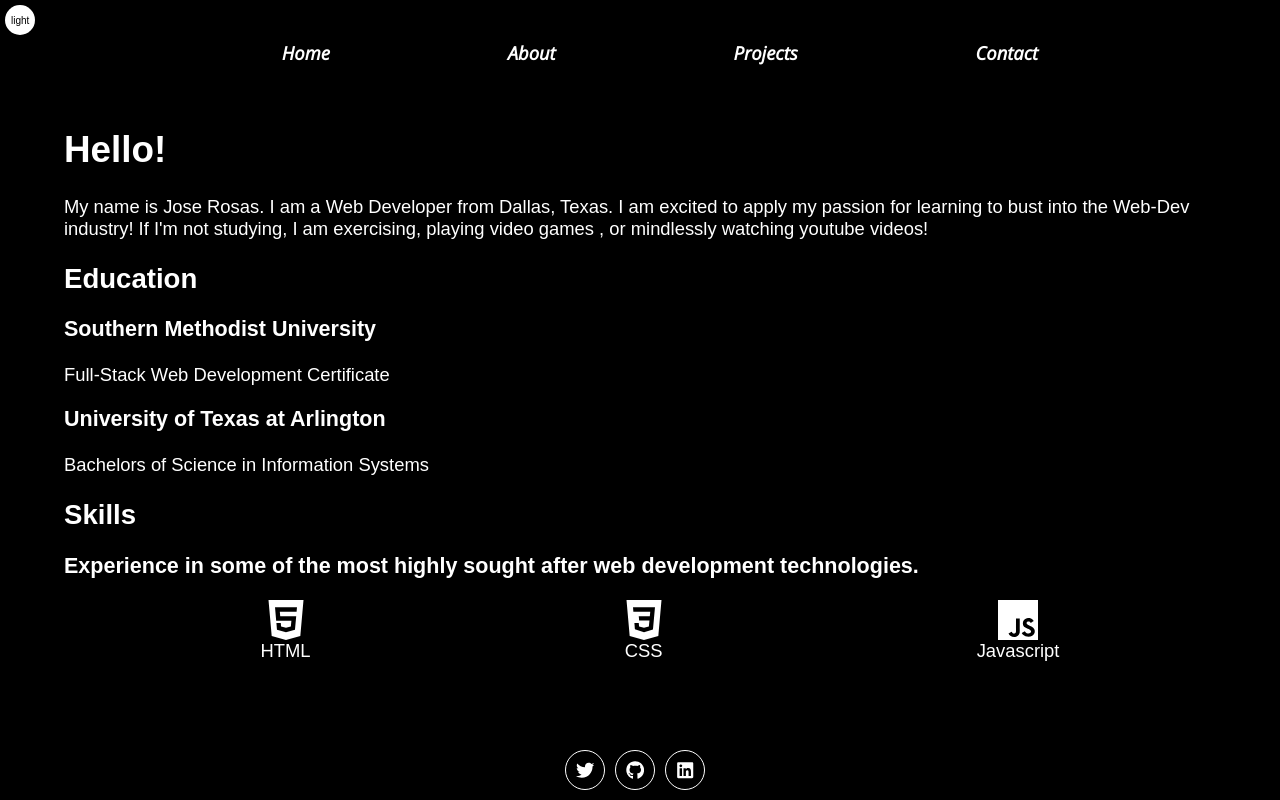
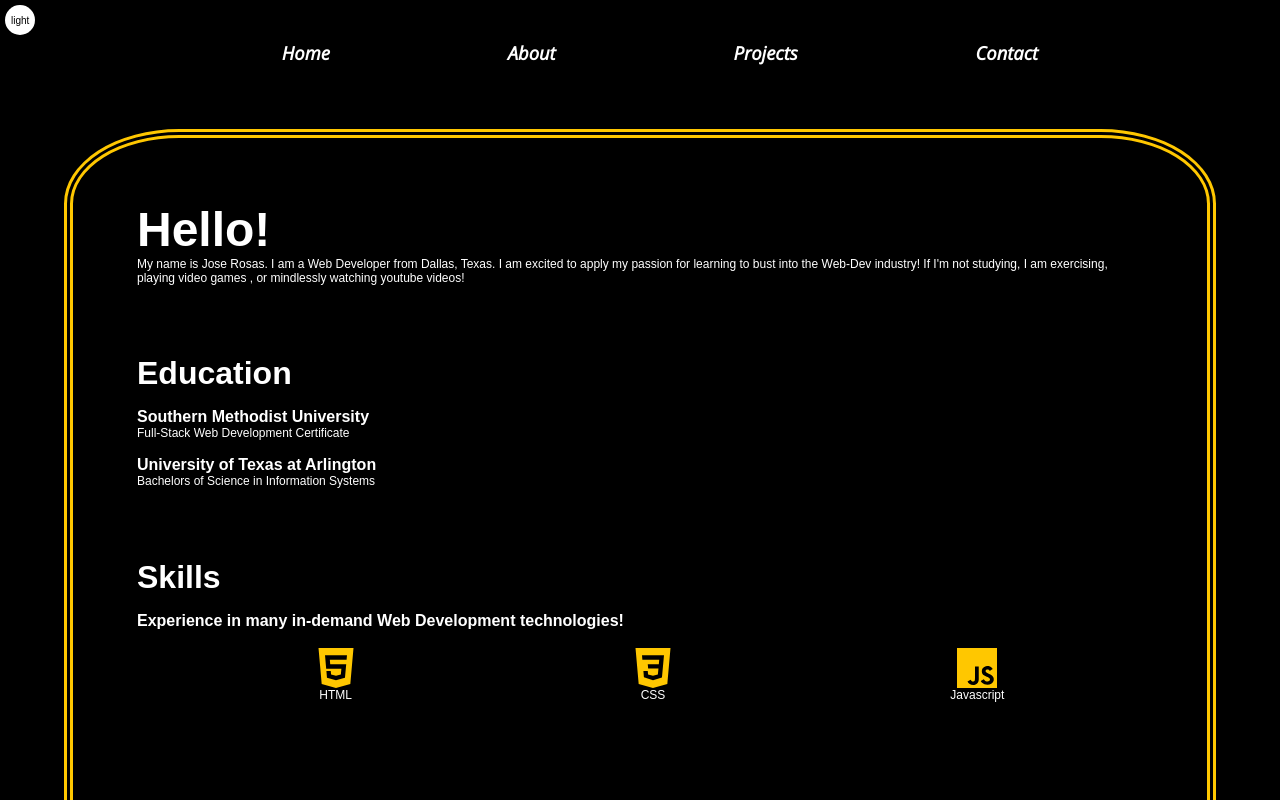
Before and after one commit to josejrrosas/React-Portfolio, a React (Create React App) app: page /about in a window 1280 px wide. Shown: the top 800 px of the page. Built offline with nearby package versions, Linux system fonts and the light colour scheme; the HTML template or start-up script is replaced by a standard one.

Commit message:
added color border and logos to about page

```diff
--- a/src/Pages/About.js
+++ b/src/Pages/About.js
@@ -27,8 +27,7 @@ const About = () => {
       <div id="skills">
         <h2>Skills</h2>
         <h3>
-          Experience in some of the most highly sought after web development
-          technologies.
+          Experience in many in-demand Web Development technologies!
         </h3>
         <Logos>
           <ul id="logos">
--- a/src/components/styles/About.styled.js
+++ b/src/components/styles/About.styled.js
@@ -1,11 +1,55 @@
 import styled from "styled-components";
 
 export const StyledAbout = styled.div`
+  @keyframes borderRainbow {
+    0% {
+      border-color: red;
+    }
+    25% {
+      border-color: yellow;
+    }
+    50% {
+      border-color: blue;
+    }
+    75% {
+      border-color: green;
+    }
+    100% {
+      border-color: red;
+    }
+  }
+
   margin: 5%;
+  padding:5%;
+  border: 9px double orange;
+  border-radius:10%;
+  animation: borderRainbow 5s infinite;
+
+  h1{
+    font-size: 3rem;
+    margin:0px;
+  }
+
+  h2{
+    font-size: 2rem;
+    margin:7% auto 0% auto;
+    margin-bottom: 0px;
+  }
+
+  h3{
+    font-size: 1rem;
+    margin-bottom: 0px;
+  }
 
   ul {
     list-style: none;
-    display:flex;
+    display: flex;
+  }
+
+  p {
+    margin: 0px;
+    padding:0px;
+    font-size: .75rem;
   }
 
   #skills {
@@ -14,6 +58,34 @@ export const StyledAbout = styled.div`
 `;
 
 export const Logos = styled.div`
+  @keyframes rainbow-color {
+    0% {
+      color: red;
+      left: 0px;
+      top: 0px;
+    }
+    25% {
+      color: yellow;
+      left: 200px;
+      top: 0px;
+    }
+    50% {
+      color: blue;
+      left: 200px;
+      top: 200px;
+    }
+    75% {
+      color: green;
+      left: 0px;
+      top: 200px;
+    }
+    100% {
+      color: red;
+      left: 0px;
+      top: 0px;
+    }
+  }
+
   li {
     display: flex;
     flex-direction: column;
@@ -26,9 +98,7 @@ export const Logos = styled.div`
   svg {
     height: 40px;
     width: 40px;
+    animation: rainbow-color 5s infinite;
   }
 
-  p {
-    margin: auto;
-  }
 `;
--- a/src/components/styles/Footer.styled.js
+++ b/src/components/styles/Footer.styled.js
@@ -1,7 +1,7 @@
 import styled from "styled-components";
 
 export const StyledFooter = styled.footer`
-  position: fixed;
+  position: relative;
   bottom: 0;
   width: 100%;
   height: auto;
```
